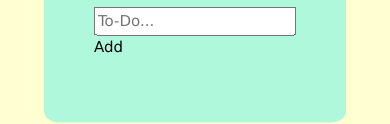
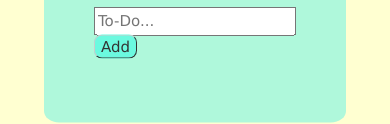
Before and after one commit to jtvkw2/To-Do-List, a plain HTML site: page index.html in a window 390 px wide. Shown: the part 415-539 px from the top of the page. Drawn offline with nearby package versions, Linux system fonts and the light colour scheme.

Commit message:
Added Responsive elements

```diff
--- a/css/main.css
+++ b/css/main.css
@@ -16,8 +16,20 @@ button{
   border-radius: 5%;
 }
 
-#headerDiv{
+.addBtn{
+  text-decoration: none;
+  background-color: #6bf9df;
+  color: #333333;
+  padding: 2px 6px 2px 6px;
+  border-top: 1px solid #CCCCCC;
+  border-right: 1px solid #333333;
+  border-bottom: 1px solid #333333;
+  border-left: 1px solid #CCCCCC;
+  border-radius: 8px;
+}
 
+.addBtn:hover{
+  background-color: #46a594;
 }
 
 .entyList{
```
